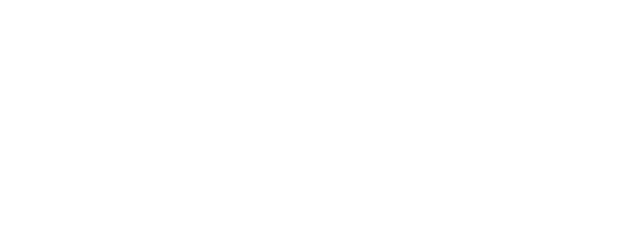
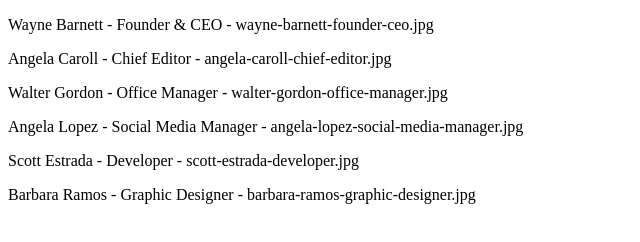
Before and after one commit to misrar09/js-our-team, a plain HTML site: page index.html in a window 1280 px wide. Shown: the whole page, without its empty margins (0-640 px from the left). Drawn offline with Linux system fonts and the light colour scheme.

Commit message:
print in DOM

```diff
--- a/index.html
+++ b/index.html
@@ -7,6 +7,7 @@
 </head>
 <body>
 
+    <div id="team"></div>
 
     <script src="main.js"></script>
 </body>
--- a/main.js
+++ b/main.js
@@ -2,32 +2,32 @@ let team = [
     {
         name: "Wayne Barnett",
         role: "Founder & CEO",
-        picture: "wayne-barnett-founder-ceo.jpg"
+        imgPath: "wayne-barnett-founder-ceo.jpg"
     },
     {
         name: "Angela Caroll",
         role: "Chief Editor",
-        picture: "angela-caroll-chief-editor.jpg"
+        imgPath: "angela-caroll-chief-editor.jpg"
     },
     {
         name: "Walter Gordon",
         role: "Office Manager",
-        picture: "walter-gordon-office-manager.jpg"
+        imgPath: "walter-gordon-office-manager.jpg"
     },
     {
         name: "Angela Lopez",
         role: "Social Media Manager",
-        picture: "angela-lopez-social-media-manager.jpg"
+        imgPath: "angela-lopez-social-media-manager.jpg"
     },
     {
         name: "Scott Estrada",
         role: "Developer",
-        picture: "scott-estrada-developer.jpg"
+        imgPath: "scott-estrada-developer.jpg"
     },
     {
         name: "Barbara Ramos",
         role: "Graphic Designer",
-        picture: "barbara-ramos-graphic-designer.jpg"
+        imgPath: "barbara-ramos-graphic-designer.jpg"
     }
 
 ]
@@ -36,14 +36,16 @@ let team = [
 
 for (let i = 0; i < team.length; i++) {
 
+    const pHtml =  document.createElement("p");
+    document.getElementById("team").appendChild(pHtml).innerHTML = `${team[i].name} - ${team[i].role} - ${team[i].imgPath}`;
 
-     console.log(team[i].name,` `, team[i].role,` `, team[i].picture);
+
+
+     /* console.log(teamHtml); */
 
     /*     for(let key in team[i]) {
             console.log( key, team[i][key] );
         } */
 
 
-
-
 }
```
